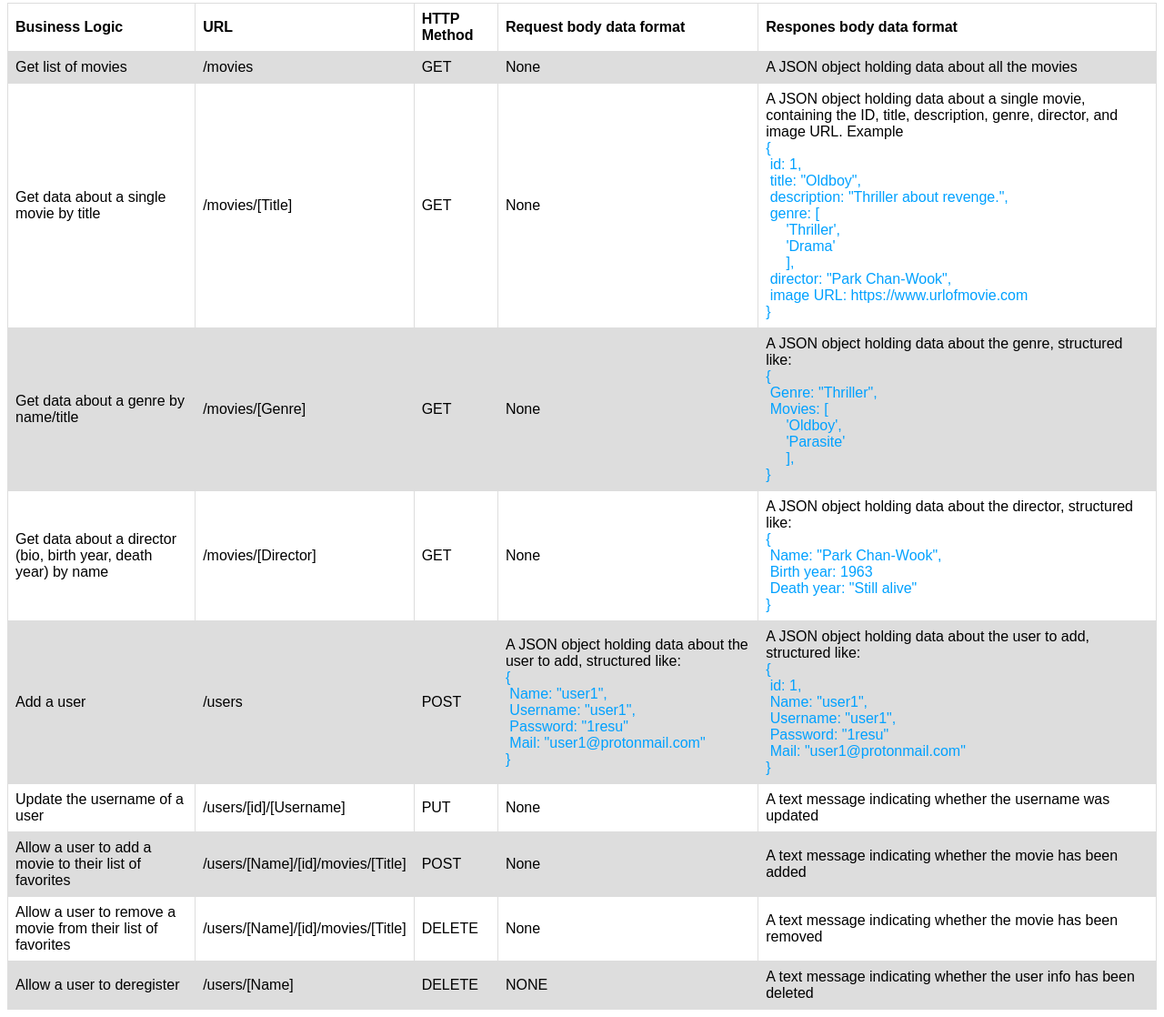
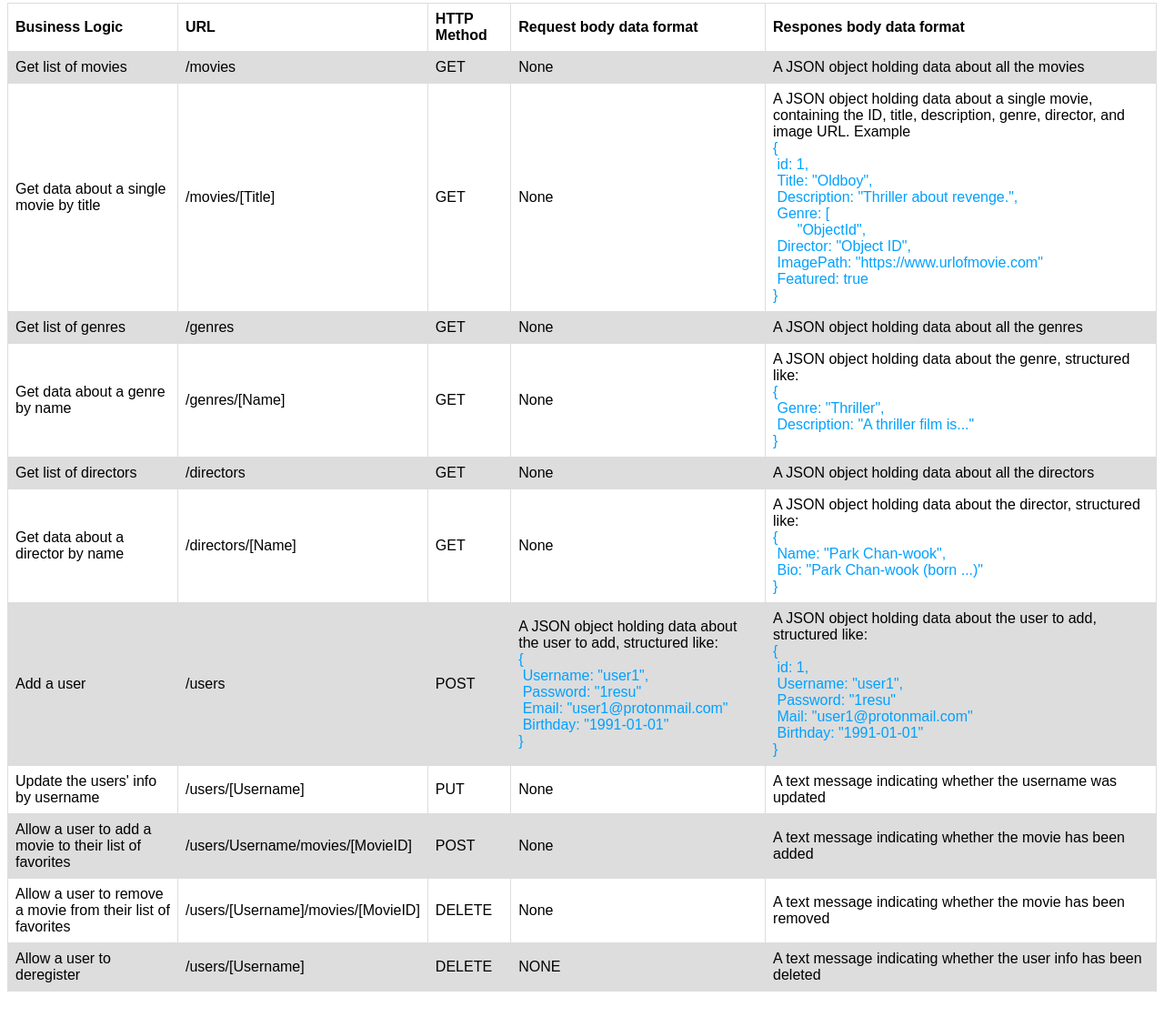
Before and after one commit to priegelsdev/kflix_api, a website: page public/documentation.html in a window 1280 px wide. Shown: the part 77-1195 px from the top of the page at 91% size. Drawn offline with Linux system fonts and the light colour scheme.

Commit message:
update documentation

```diff
--- a/public/documentation.html
+++ b/public/documentation.html
@@ -50,44 +50,53 @@
                 description, genre, director, and image URL. Example <br>
                 <div style="color: #00a1ff;">{<br>
                     &nbsp;id: 1, <br>
-                    &nbsp;title: "Oldboy", <br>
-                    &nbsp;description: "Thriller about revenge.", <br>
-                    &nbsp;genre: [ <br>
-                    &nbsp;&nbsp;&nbsp;&nbsp;&nbsp;'Thriller', <br>
-                    &nbsp;&nbsp;&nbsp;&nbsp;&nbsp;'Drama' <br>
-                    &nbsp;&nbsp;&nbsp;&nbsp;&nbsp;], <br>
-                     &nbsp;director: "Park Chan-Wook", <br>
-                     &nbsp;image URL: https://www.urlofmovie.com <br>
+                    &nbsp;Title: "Oldboy", <br>
+                    &nbsp;Description: "Thriller about revenge.", <br>
+                    &nbsp;Genre: [ <br>
+                    &nbsp;&nbsp;&nbsp;&nbsp;&nbsp; "ObjectId", <br>
+                     &nbsp;Director: "Object ID", <br>
+                     &nbsp;ImagePath: "https://www.urlofmovie.com" <br>
+                     &nbsp;Featured: true<br>
                     }
                 </div>
             </td>
         </tr>
         <tr>
-            <td>Get data about a genre by name/title</td>
-            <td>/movies/[Genre]</td>
+            <td>Get list of genres</td>
+            <td>/genres</td>
+            <td>GET</td>
+            <td>None</td>
+            <td>A JSON object holding data about all the genres</td>
+        </tr>
+        <tr>
+            <td>Get data about a genre by name</td>
+            <td>/genres/[Name]</td>
             <td>GET</td>
             <td>None</td>
             <td>A JSON object holding data about the genre, structured like: <br>
                 <div style="color: #00a1ff;">{<br>
                     &nbsp;Genre: "Thriller", <br>
-                     &nbsp;Movies: [ <br>
-                     &nbsp;&nbsp;&nbsp;&nbsp;&nbsp;'Oldboy', <br>
-                     &nbsp;&nbsp;&nbsp;&nbsp;&nbsp;'Parasite' <br>
-                     &nbsp;&nbsp;&nbsp;&nbsp;&nbsp;], <br>
+                     &nbsp;Description: "A thriller film is..."<br>
                     }
                 </div>
             </td>
         </tr>
         <tr>
-            <td>Get data about a director (bio, birth year, death year) by name</td>
-            <td>/movies/[Director]</td>
+            <td>Get list of directors</td>
+            <td>/directors</td>
+            <td>GET</td>
+            <td>None</td>
+            <td>A JSON object holding data about all the directors</td>
+        </tr>
+        <tr>
+            <td>Get data about a director by name</td>
+            <td>/directors/[Name]</td>
             <td>GET</td>
             <td>None</td>
             <td>A JSON object holding data about the director, structured like: <br>
                 <div style="color: #00a1ff;">{<br>
-                    &nbsp;Name: "Park Chan-Wook", <br>
-                    &nbsp;Birth year: 1963 <br>
-                    &nbsp;Death year: "Still alive"<br>
+                    &nbsp;Name: "Park Chan-wook", <br>
+                    &nbsp;Bio: "Park Chan-wook (born ...)"<br>
                 }
             </td>
         </tr>
@@ -97,46 +106,46 @@
             <td>POST</td>
             <td>A JSON object holding data about the user to add, structured like: <br>
                 <div style="color: #00a1ff;">{<br>
-                    &nbsp;Name: "user1", <br>
                     &nbsp;Username: "user1", <br>
                     &nbsp;Password: "1resu" <br>
-                    &nbsp;Mail: "user1@protonmail.com"<br>
+                    &nbsp;Email: "user1@protonmail.com"<br>
+                    &nbsp;Birthday: "1991-01-01"<br>
                 }
             </td>
             <td>A JSON object holding data about the user to add, structured like: <br>
                 <div style="color: #00a1ff;">{<br>
                     &nbsp;id: 1, <br>
-                    &nbsp;Name: "user1", <br>
                     &nbsp;Username: "user1", <br>
                     &nbsp;Password: "1resu" <br>
                     &nbsp;Mail: "user1@protonmail.com"<br>
+                    &nbsp;Birthday: "1991-01-01"<br>
                 }
             </td>
         </tr>
         <tr>
-            <td>Update the username of a user</td>
-            <td>/users/[id]/[Username]</td>
+            <td>Update the users' info by username</td>
+            <td>/users/[Username]</td>
             <td>PUT</td>
             <td>None</td>
             <td>A text message indicating whether the username was updated</td>
         </tr>
         <tr>
             <td>Allow a user to add a movie to their list of favorites</td>
-            <td>/users/[Name]/[id]/movies/[Title]</td>
+            <td>/users/Username/movies/[MovieID]</td>
             <td>POST</td>
             <td>None</td>
             <td>A text message indicating whether the movie has been added</td>
         </tr>
         <tr>
             <td>Allow a user to remove a movie from their list of favorites</td>
-            <td>/users/[Name]/[id]/movies/[Title]</td>
+            <td>/users/[Username]/movies/[MovieID]</td>
             <td>DELETE</td>
             <td>None</td>
             <td>A text message indicating whether the movie has been removed</td>
         </tr>
         <tr>
             <td>Allow a user to deregister</td>
-            <td>/users/[Name]</td>
+            <td>/users/[Username]</td>
             <td>DELETE</td>
             <td>NONE</td>
             <td>A text message indicating whether the user info has been deleted</td>
```
